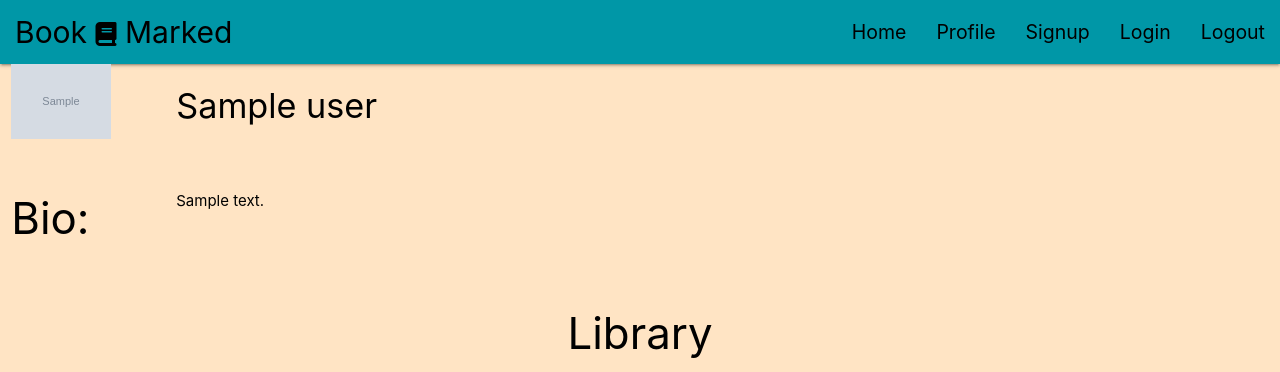
After one commit to Code-Institute-Submissions/LiamGaff-Book-Marked_AugResub, a Flask app: page /profile/ in a window 1280 px wide. The commit adds this page. Shown: the top 372 px of the page. Run offline with Flask 2, Linux system fonts and the light colour scheme; grey boxes marked "Sample" are stand-in pictures; a database or web service that is not in the repository returns one stand-in record (values such as "Sample title"); some libraries are stand-ins or nearby versions.

Commit message:
add profile template and connected it to mongodb

```diff
--- a/app.py
+++ b/app.py
@@ -24,8 +24,20 @@ SEARCH_BASE_URL = 'https://www.googleapis.com/books/v1/volumes?q='
 VOLUME_BASE_URL = 'https://www.googleapis.com/books/v1/volumes/'
 
 @app.route("/")
-@app.route('/signup/', methods=['POST'])
-def signup():
+def home():
+    return render_template('index.html')
+
+
+@app.route("/profile/", methods=["GET", "POST"])
+def profile():
+    users = list(mongo.db.users.find())
+    books = list(mongo.db.books.find())
+    return render_template('profile.html', users=users, books=books)
+
+
+
+@app.route('/signup/', methods=['GET', 'POST'])
+def sign_up():
     if request.method == "POST":
         existing_user = mongo.db.users.find_one(
                 {"email.email": request.form.get('email')})
@@ -48,6 +60,13 @@ def signup():
     return render_template("signup.html")
 
 
+@app.route('/login/', methods=["GET", "POST"])
+def log_in():
+    if request.method == "POST":
+        existing_user = mongo.db.users.find_one(
+                {"email.email": request.form.get('email')})
+
+    return render_template('login.html')
 
 
 if __name__ == "__main__":
--- a/static/css/style.css
+++ b/static/css/style.css
@@ -43,3 +43,29 @@ nav a{
 .headings{
 
 }
+
+
+/* .................................... Profile */
+
+#bio{
+   width: 11rem;
+   padding-right: 0.5rem;
+}
+
+#profile-img{
+    width: 11rem;
+}
+
+.bio-text{
+    margin-top: 0.8rem;
+}
+
+#library{
+    min-height: 90rem;
+}
+
+.scroll{
+    width: 100%;
+    max-height: 500px;
+    overflow-y: auto;
+}
--- a/static/js/script.js
+++ b/static/js/script.js
@@ -27,6 +27,7 @@ $("form[name=signup_form").submit(function(e) {
   });
 
 
+  // Handle login on submission
   $("form[name=login_form").submit(function(e) {
 
     var $form = $(this);
--- a/templates/base.html
+++ b/templates/base.html
@@ -14,12 +14,13 @@
     <header>
         <nav class="nav-extended text-shadow   cyan darken-2">
             <div class="nav-wrapper">
-            <a href="#!" class="col s6 brand-logo">Book <i class="fas fa-book icon"></i> Marked</a>
+            <a href="#!" class="col s6 brand-logo left">Book <i class="fas fa-book icon"></i> Marked</a>
             <a href="#" data-target="mobile-demo" class="sidenav-trigger right"><i class="fas fa-bars"></i></a>
             <ul class="right hide-on-med-and-down">
-                <li><a href="">Home</a></li>
-                <li><a href="">Profile</a></li>
-                <li><a href="">Login</a></li>
+                <li><a href="{{url_for('home')}}">Home</a></li>
+                <li><a href="{{url_for('profile')}}">Profile</a></li>
+                <li><a href="{{url_for('sign_up')}}">Signup</a></li>
+                <li><a href="{{url_for('log_in')}}">Login</a></li>
                 <li><a href="">Logout</a></li>
             </ul>
             </div>
--- a/templates/login.html
+++ b/templates/login.html
@@ -4,7 +4,7 @@
 <h3 class="center-align headings">Register</h3>
 
 <div class="row">
-    <form name="signup_form" class="col s12 m8 offset-m2" method="POST">
+    <form name="login_form" class="col s12 m8 offset-m2" method="POST">
         <div class="card-panel">
             <!-- Email -->
             <div class="row">
--- /dev/null
+++ b/templates/profile.html
@@ -0,0 +1,88 @@
+{% extends "base.html" %}
+{% block content %}
+
+<html lang="en">
+<head>
+	<meta charset="UTF-8">
+	<title>CSS User Profile Card</title>
+	<link rel="stylesheet" href="styles.css">
+	<script src="https://kit.fontawesome.com/b99e675b6e.js"></script>
+</head>
+<body>
+    {% for user in users %}
+    <section class="">
+
+        <div class="row">
+            <div class="col s3 hide-on-small-only" id="profile-img">
+                <div class="left">
+                    <img src="{{ user.image }}" alt="user" width="100">
+                </div>
+            </div>
+            <div class="col s4 left name">
+                <h4>{{ user.name }}</h4>
+            </div>
+        </div>
+        <div class="row">
+            <div class="col s4" id="bio">
+                <h3 class="">Bio:</h3>
+            </div>
+            <div class="col s7 left bio-text">
+                <p class="left bio-text">
+                    {{ user.bio }}
+                </p>
+            </div>
+        </div>
+    </section>
+    <section class="container">
+        <div class="row">
+            <div class="col s12 center-align">
+                <h3>Library</h3>
+            </div>
+        </div>
+        <div class="row">
+            <div class="col s12 scroll center-align">
+                <div class="card-panel center-align" id="library">
+                    <div class="row">
+                        {% for book in books %}
+                        <div class="col s4">
+                          <div class="card">
+                            <div class="card-image">
+                              <img src="images/sample-1.jpg">
+                              <span class="card-title">{{book.title}}</span>
+                            </div>
+                            <div class="card-content">
+                                <p>
+                                    Book: <span>{{ book.title }}</span>
+                                    <br>
+                                    Author: <span>{{ book.author }}</span>
+                                    <br>
+                                    Genere: <span>{{ book.genre }}</span>
+                                </p>
+                            </div>
+                            <div class="card-action">
+                              <a href="#">button</a>
+                            </div>
+                          </div>
+                        </div>
+                        {% endfor %}
+                    </div>
+                </div>
+            </div>
+        </div>
+    </section>
+    <!-- <footer class="conatiner">
+        <div class="row">
+            <div class="col s12 center-align">
+                <ul class="valign-wrapper">
+                    <li><a href="#"><i class="fab fa-facebook-f"></i></a></li>
+                    <li><a href="#"><i class="fab fa-twitter"></i></a></li>
+                    <li><a href="#"><i class="fab fa-instagram"></i></a></li>
+                </ul>
+            </div>
+        </div>
+    </footer> -->
+        {% endfor %}
+</body>
+</html>
+
+{% endblock %}
```
Also changed, not shown: README.md.
